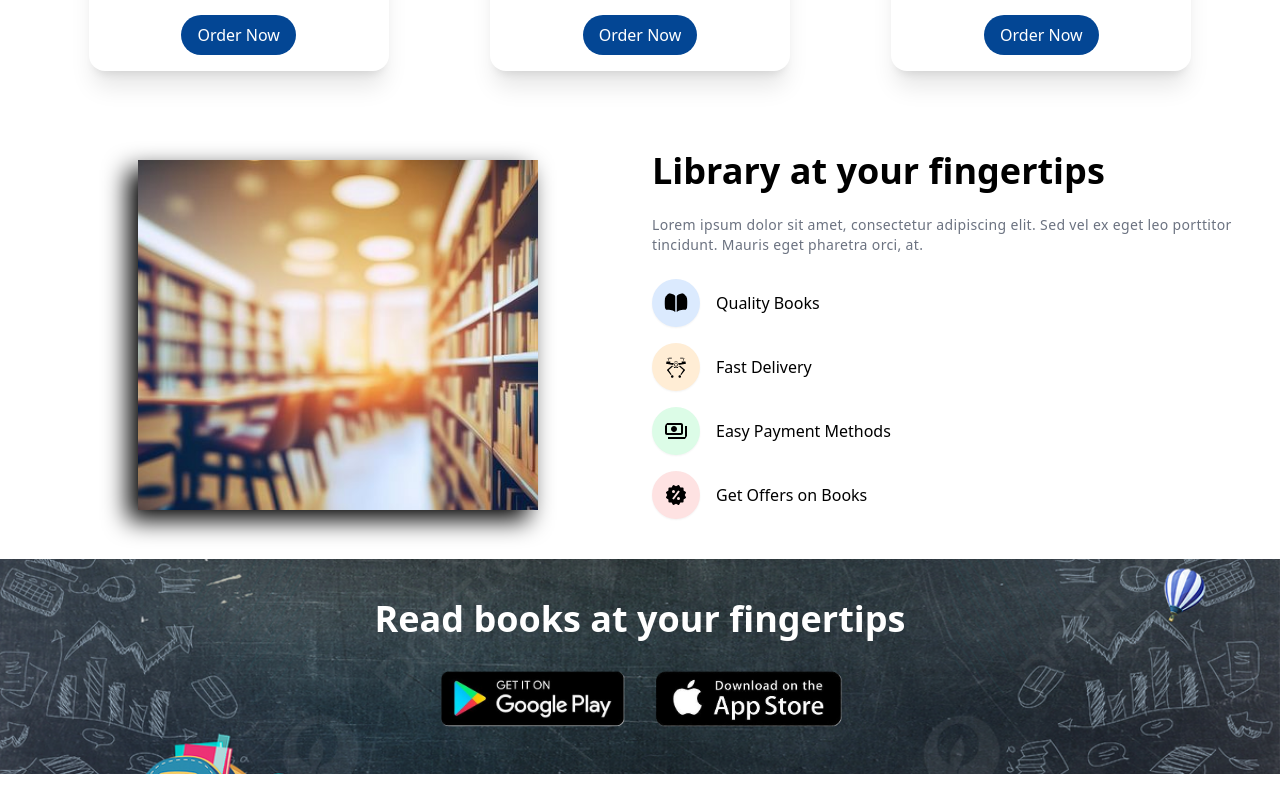
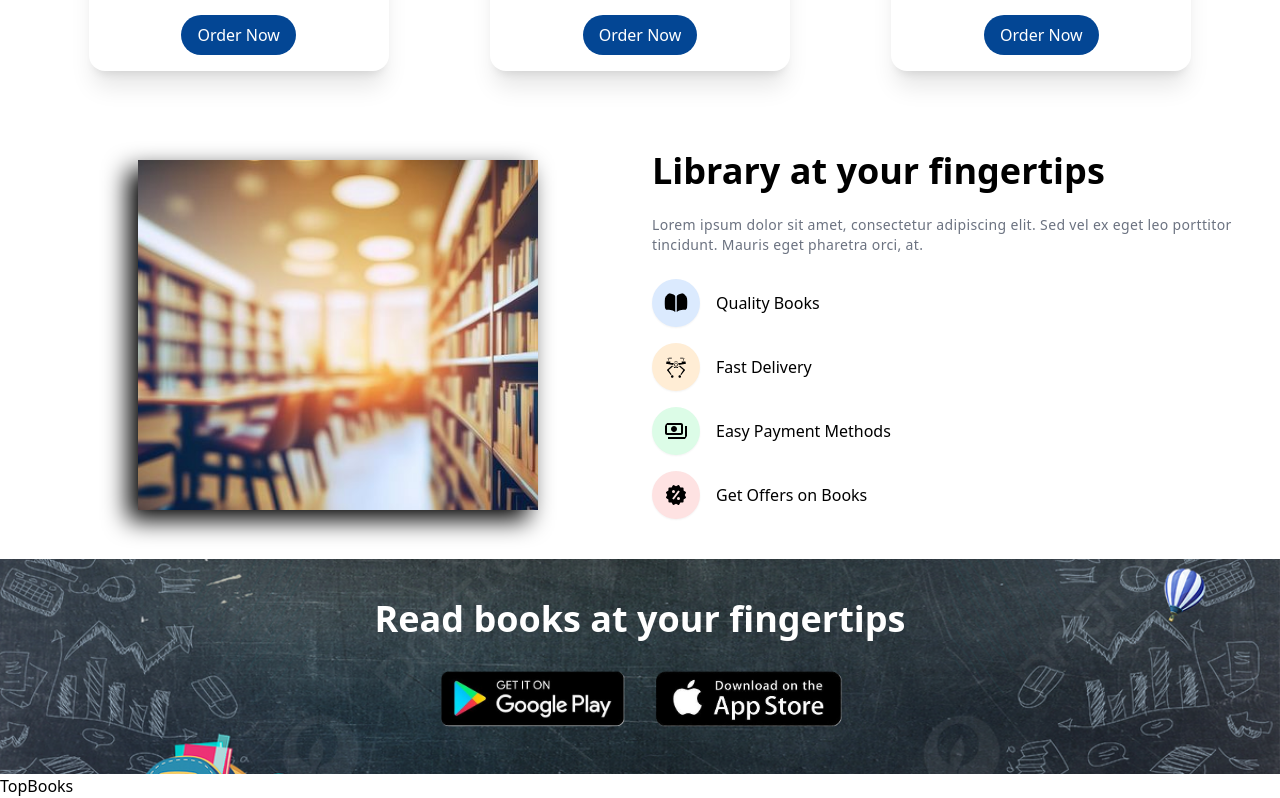
Before and after one commit to G3RGES/book-store, a React (Vite) app: page / in a window 1280 px wide. Shown: the part 1147-1945 px from the top of the page. Before the commit the page ends 1921 px from the top, so only its background shows below. Built offline with nearby package versions, Linux system fonts and the light colour scheme.

Commit message:
Update App.jsx

```diff
--- a/src/App.jsx
+++ b/src/App.jsx
@@ -4,6 +4,7 @@ import Hero from "./components/Hero";
 import BestBooks from "./components/BestBooks";
 import Banner from "./components/Banner";
 import AppStoreBanner from "./components/AppStoreBanner";
+import TopBooks from "./components/TopBooks";
 
 const App = () => {
   return (
@@ -14,6 +15,7 @@ const App = () => {
         <BestBooks />
         <Banner />
         <AppStoreBanner />
+        <TopBooks />
       </div>
     </>
   );
```
